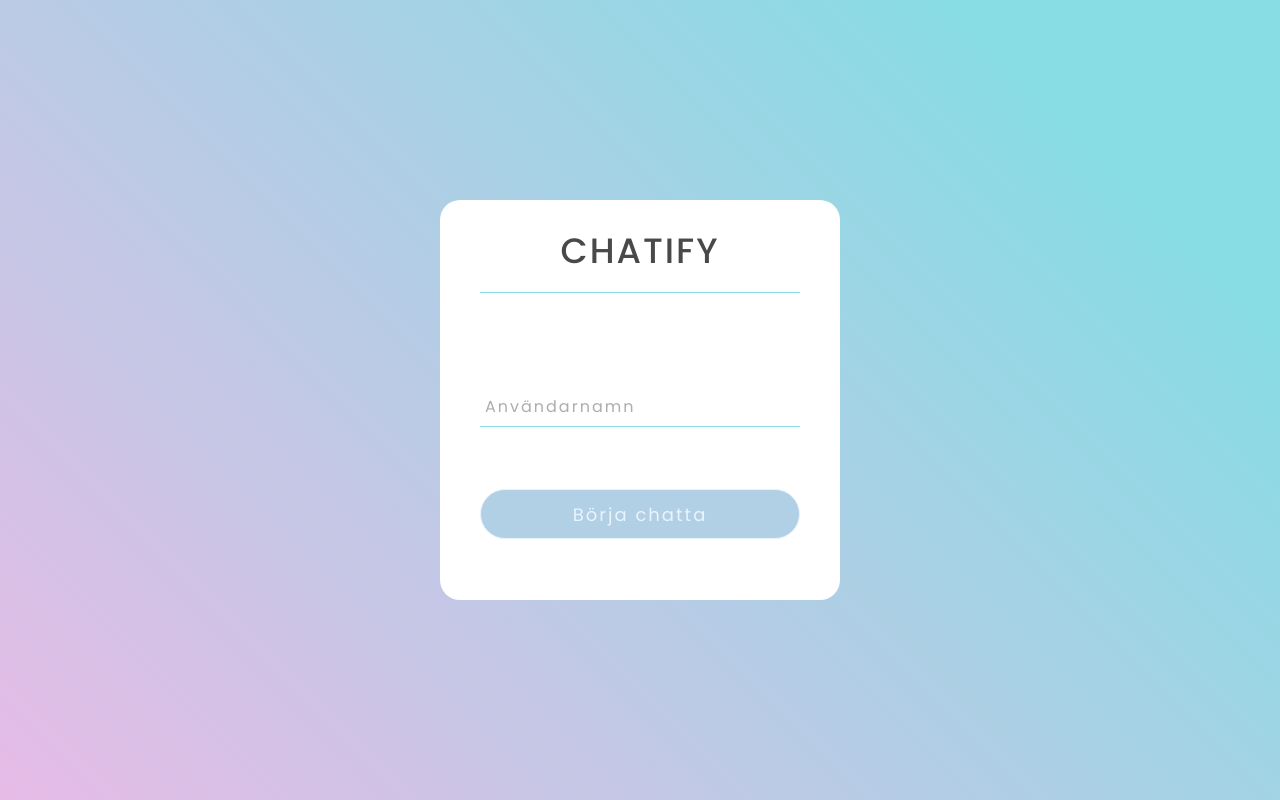
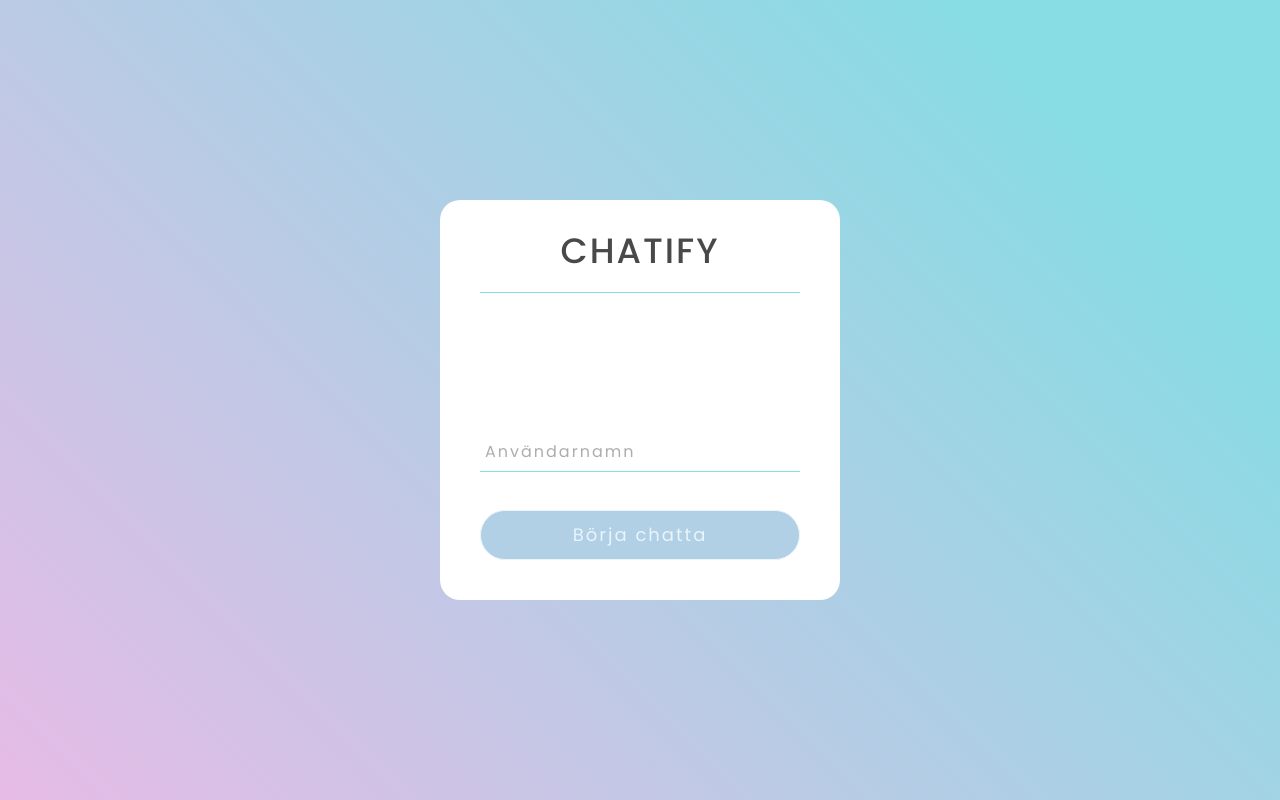
Before and after one commit to elinrobertson/Chatify4, a React (Vite) app in the folder client/: page / in a window 1280 px wide. Built offline with nearby package versions, Linux system fonts and the light colour scheme.

Commit message:
more changes to css

```diff
--- a/client/src/Main.css
+++ b/client/src/Main.css
@@ -60,6 +60,7 @@ form .text-field {
     border: none;
     background: none;
     outline: none;
+    margin-top: 2.8rem;
 }
 
 .text-field ::placeholder {
@@ -84,7 +85,7 @@ form .text-field {
     font-weight: 300;
     cursor: pointer;
     outline: none;
-    margin-top: 2rem;
+    margin-top: 0.5rem;
     font-family: 'Poppins', sans-serif;
     letter-spacing: 2px;
 }
```
